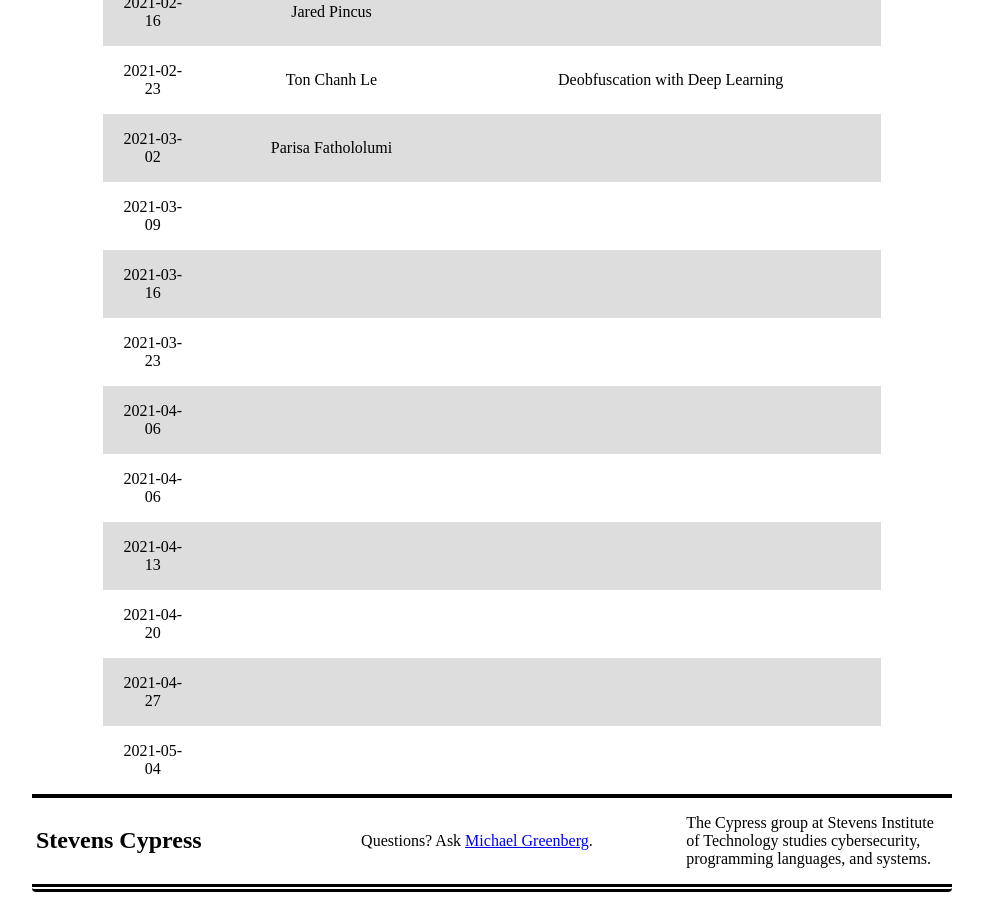
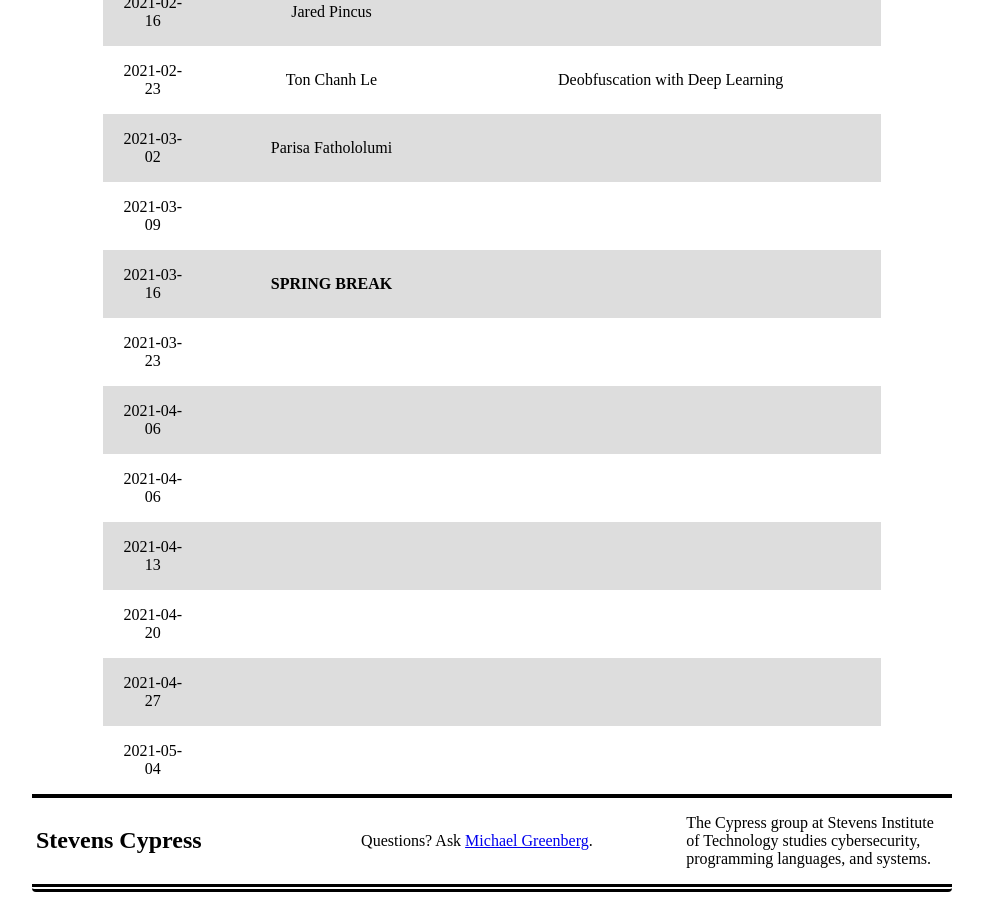
Before and after one commit to mgree/cypress, a Jekyll site: the page built from schedule.md, in a window 1280 px wide and 900 px high, scrolled down 1614 px. Shown: the whole window, without its empty margins (148-1131 px from the left). Built offline with Jekyll 4.4.1, drawn with Linux system fonts in a browser that asks for light colours.

Commit message:
spring break

```diff
--- a/schedule.md
+++ b/schedule.md
@@ -38,7 +38,7 @@ find someone willing to take your place first.
 | 2021-02-23 | Ton Chanh Le                          | Deobfuscation with Deep Learning |
 | 2021-03-02 | Parisa Fathololumi                    | |
 | 2021-03-09 |                                       | |
-| 2021-03-16 |                                       | |
+| 2021-03-16 | **SPRING BREAK**                      | |
 | 2021-03-23 |                                       | |
 | 2021-04-06 |                                       | |
 | 2021-04-06 |                                       | |
```
